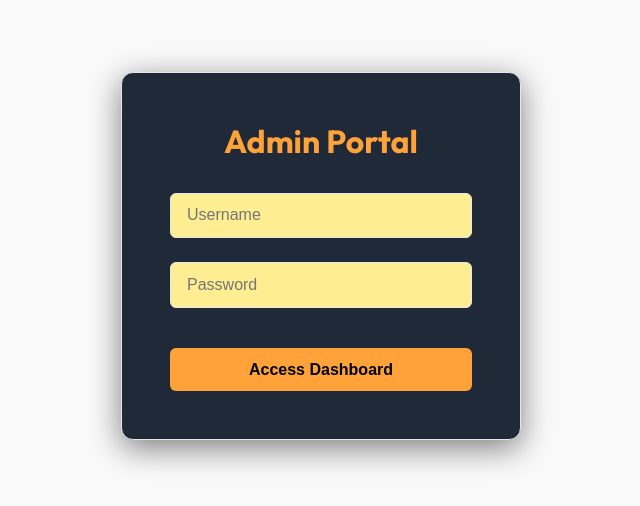
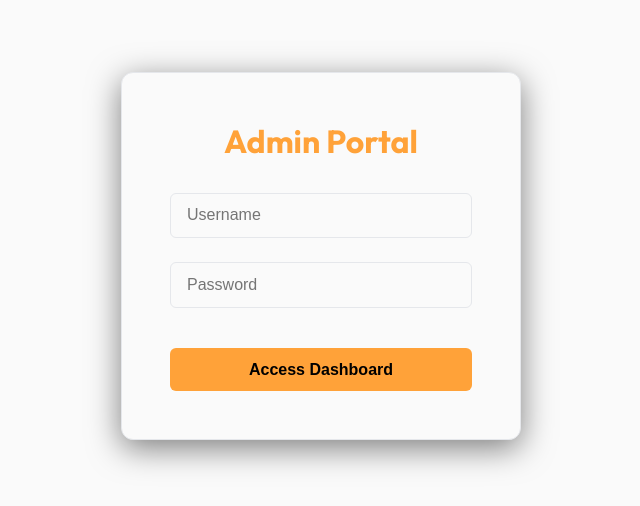
Before and after one commit to darwin018/deepdive-project-jacf, a React (Vite) app in the folder frontend/deepdive/: page /admin in a window 1280 px wide. Shown: the part 144-650 px from the top of the page, without its empty margins (319-959 px from the left). Built offline with nearby package versions, Linux system fonts and the light colour scheme.

Commit message:
css changes

```diff
--- a/frontend/deepdive/src/css/AdminLogin.module.css
+++ b/frontend/deepdive/src/css/AdminLogin.module.css
@@ -9,7 +9,7 @@
 }
 
 .loginCard {
-    background-color: #1F2937;
+    background-color: #FAFAFA;
     /* Graphite */
     padding: 3rem;
     border-radius: 12px;
@@ -40,7 +40,7 @@
     padding: 0.8rem 1rem;
     border-radius: 6px;
     border: 1px solid #E5E7EB;
-    background-color: #FEEE91;
+    background-color: #FAFAFA;
     /* Dark Silver */
     color: #1F2937;
     /* Pure White */
```
